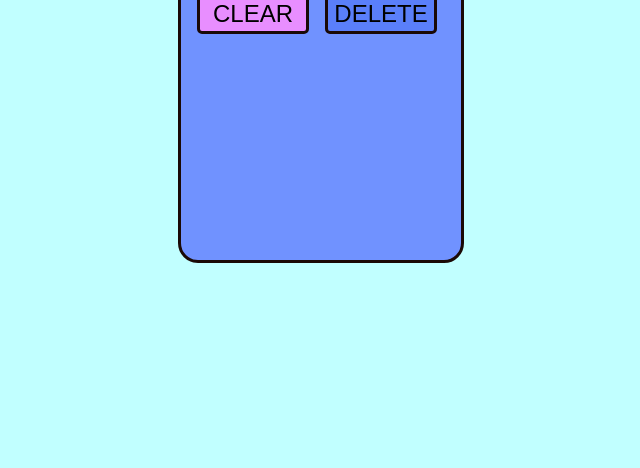
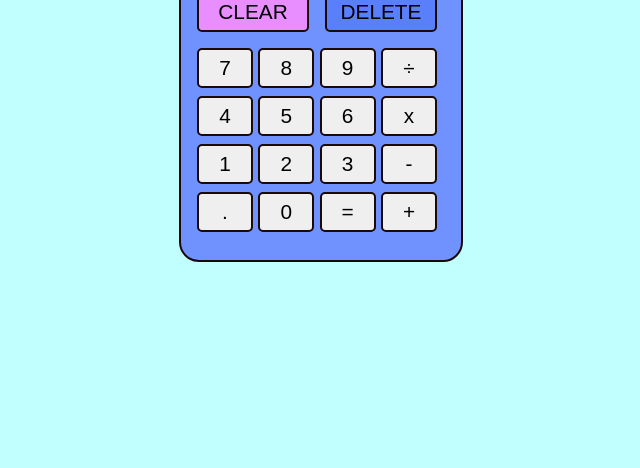
Before and after one commit to julian-s-official/calculator, a plain HTML site: page index.html in a window 1280 px wide. Shown: the part 348-816 px from the top of the page, without its empty margins (319-959 px from the left). Drawn offline with Linux system fonts and the light colour scheme.

Commit message:
Add numpad buttons

```diff
--- a/index.html
+++ b/index.html
@@ -18,6 +18,30 @@
       <button id="clear">CLEAR</button>
       <button id="delete">DELETE</button>
     </div>
+    <div class="numpad">
+      <button class="padbutton" id="7">7</button>
+      <button class="padbutton" id="8">8</button>
+      <button class="padbutton" id="9">9</button>
+      <button class="padbutton" id="prc">÷</button>
+    </div>
+    <div class="numpad">
+      <button class="padbutton" id="4">4</button>
+      <button class="padbutton" id="5">5</button>
+      <button class="padbutton" id="6">6</button>
+      <button class="padbutton" id="mult">x</button>
+    </div>
+    <div class="numpad">
+      <button class="padbutton" id="1">1</button>
+      <button class="padbutton" id="2">2</button>
+      <button class="padbutton" id="3">3</button>
+      <button class="padbutton" id="minus">-</button>
+    </div>
+    <div class="numpad">
+      <button class="padbutton" id="point">.</button>
+      <button class="padbutton" id="0">0</button>
+      <button class="padbutton" id="equal">=</button>
+      <button class="padbutton" id="plus">+</button>
+    </div>
   </div>
 
 </body>
--- a/style.css
+++ b/style.css
@@ -15,7 +15,7 @@ body {
 	border-style: solid;
 	border-radius: 20px;
 	border-color: rgb(26, 9, 6);
-	border-width: 3px;
+	border-width: 2px;
 	background-color: rgb(112, 146, 255);
 }
 
@@ -27,7 +27,7 @@ body {
 	height: 12vh;
 	width: 30vh;
 	border-radius: 5px;
-	border-width: 3px;
+	border-width: 2px;
 	border-color: rgb(26, 9, 6);
 	background-color: rgb(220, 227, 255);
 	margin: 2vh 2vh 0vh 2vh;
@@ -45,19 +45,18 @@ body {
 	height: 5vh;
 	width: 30vh;
 	border-radius: 5px;
-	border-width: 3px;
+	border-width: 2px;
 	border-color: rgb(26, 9, 6);
 	margin: 2vh;
-
 }
 
 #clear {
 	width: 14vh;
 	border-style: solid;
 	border-radius: 5px;
-	border-width: 3px;
+	border-width: 2px;
 	border-color: rgb(26, 9, 6);
-	font-size: 1.5em;
+	font-size: 1.3em;
 	background-color:rgb(232, 142, 255)
 }
 
@@ -65,8 +64,24 @@ body {
 	width: 14vh;
 	border-style: solid;
 	border-radius: 5px;
-	border-width: 3px;
+	border-width: 2px;
 	border-color: rgb(26, 9, 6);
-	font-size: 1.5em;
+	font-size: 1.3em;
 	background-color: rgb(90, 127, 250);
 }
+
+.numpad {
+	display: flex;
+	justify-content: space-between;
+	margin: 0vh 3vh 1vh 2vh;
+}
+
+.padbutton {
+	width: 7vh;
+	height: 5vh;
+	font-size: 1.3em;
+	border-style: solid;
+	border-radius: 5px;
+	border-width: 2px;
+	border-color: rgb(26, 9, 6);
+}
```
